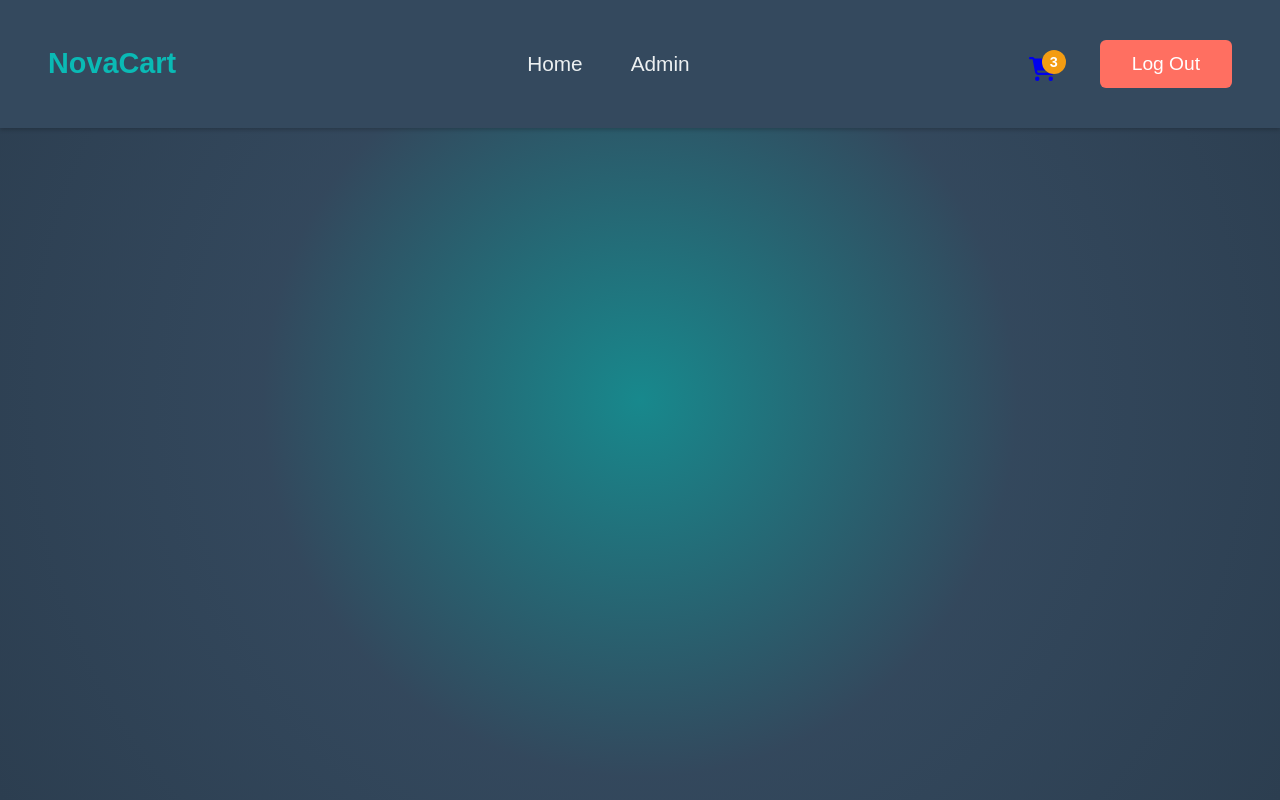
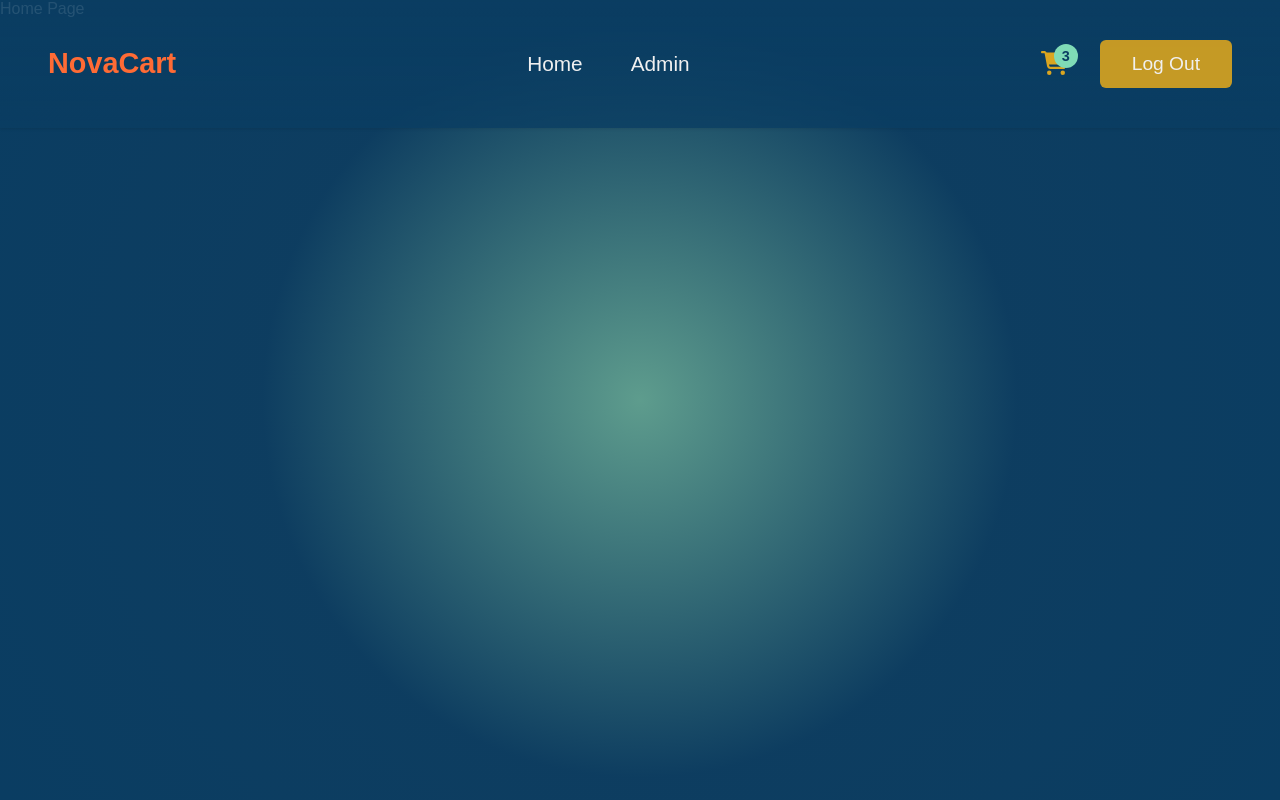
Before and after one commit to JDestefano11/Ecommerce-Application-React, a React (Vite) app in the folder front-end/: page / in a window 1280 px wide. Built offline with nearby package versions, Linux system fonts and the light colour scheme.

Commit message:
`Updated NavBar styles and global background gradient`

```diff
--- a/front-end/src/styles/NavBar.css
+++ b/front-end/src/styles/NavBar.css
@@ -1,11 +1,15 @@
 .navbar-container {
-  background-color: #34495e;
-  color: #fff;
+  background: linear-gradient(
+    to bottom,
+    rgba(10, 61, 98, 0.9),
+    rgba(10, 61, 98, 0.8)
+  );
+  color: #f0f0f0;
   position: fixed;
   width: 100%;
   top: 0;
   z-index: 1000;
-  box-shadow: 0 2px 4px rgba(0, 0, 0, 0.2);
+  box-shadow: 0 1px 3px rgba(0, 0, 0, 0.1);
   padding: 1rem 0;
 }
 
@@ -19,9 +23,9 @@
 }
 
 .navbar-brand {
-  font-size: 1.5rem;
+  font-size: 1.8rem;
   font-weight: bold;
-  color: #0abab5;
+  color: #ff6b35;
   text-decoration: none;
 }
 
@@ -31,14 +35,14 @@
 }
 
 .navbar-link {
-  color: #ecf0f1;
+  color: #f0f0f0;
   text-decoration: none;
   font-size: 1.1rem;
   transition: color 0.3s;
 }
 
 .navbar-link:hover {
-  color: #ffc857;
+  color: #ffd700;
 }
 
 .navbar-right {
@@ -48,8 +52,8 @@
 }
 
 .navbar-button {
-  background-color: #ff6f61;
-  color: #fff;
+  background-color: rgba(218, 165, 32, 0.9);
+  color: #f0f0f0;
   border: none;
   border-radius: 4px;
   padding: 0.6rem 1.2rem;
@@ -59,22 +63,21 @@
 }
 
 .navbar-button:hover {
-  background-color: #d35445;
+  background-color: rgba(184, 134, 11, 0.9);
 }
 
 .cart-link {
   position: relative;
-  top: 6px;
-  right: 12px;
   font-size: 1.2rem;
+  color: #daa520;
 }
 
 .cart-badge {
   position: absolute;
   top: -5px;
   right: -10px;
-  background-color: #f39c12;
-  color: #fff;
+  background-color: #7fdbb6;
+  color: #0a3d62;
   border-radius: 50%;
   padding: 2px 6px;
   font-size: 0.75rem;
@@ -88,7 +91,7 @@
 .navbar-menu-icon {
   background: none;
   border: none;
-  color: #ecf0f1;
+  color: #f0f0f0;
   cursor: pointer;
   font-size: 1.8rem;
 }
@@ -96,7 +99,7 @@
 .navbar-links {
   display: none;
   flex-direction: column;
-  background-color: #34495e;
+  background-color: rgba(10, 61, 98, 0.9);
   position: absolute;
   top: -100vh;
   left: 0;
@@ -144,6 +147,7 @@
     display: flex;
   }
 }
+
 @media (min-width: 1199px) {
   .navbar-wrapper {
     display: flex;
@@ -154,7 +158,7 @@
 
   .navbar-brand {
     font-size: 1.8rem;
-    color: #0abab5;
+    color: #ff6b35;
     text-decoration: none;
     margin-right: auto;
   }
@@ -168,13 +172,13 @@
 
   .navbar-link {
     font-size: 1.3rem;
-    color: #ecf0f1;
+    color: #f0f0f0;
     text-decoration: none;
     transition: color 0.3s;
   }
 
   .navbar-link:hover {
-    color: #ffc857;
+    color: #ffd700;
   }
 
   .navbar-right {
@@ -185,8 +189,8 @@
   }
 
   .navbar-button {
-    background-color: #ff6f61;
-    color: #fff;
+    background-color: rgba(218, 165, 32, 0.9);
+    color: #f0f0f0;
     border: none;
     border-radius: 6px;
     padding: 0.8rem 2rem;
@@ -196,20 +200,21 @@
   }
 
   .navbar-button:hover {
-    background-color: #d35445;
+    background-color: rgba(184, 134, 11, 0.9);
   }
 
   .cart-link {
     font-size: 1.5rem;
     position: relative;
+    color: #daa520;
   }
 
   .cart-badge {
     position: absolute;
     top: -6px;
     right: -10px;
-    background-color: #f39c12;
-    color: #fff;
+    background-color: #7fdbb6;
+    color: #0a3d62;
     border-radius: 50%;
     padding: 4px 8px;
     font-size: 0.9rem;
--- a/front-end/src/styles/global.css
+++ b/front-end/src/styles/global.css
@@ -30,9 +30,9 @@ body {
   height: 100%;
   background: radial-gradient(
     circle at center,
-    rgba(10, 186, 181, 0.6) 0%,
-    /* Teal (Professional and calming) */ rgba(52, 73, 94, 0.9) 50%,
-    /* Deep Gray-Blue (Cool and modern) */ rgba(44, 62, 80, 1) 100%
-      /* Charcoal Gray (Elegant and grounded) */
+    rgba(127, 219, 182, 0.6) 0%,
+    rgba(10, 61, 98, 0.9) 50%,
+    rgba(10, 61, 98, 1) 100%
   );
+  z-index: 1;
 }
```
